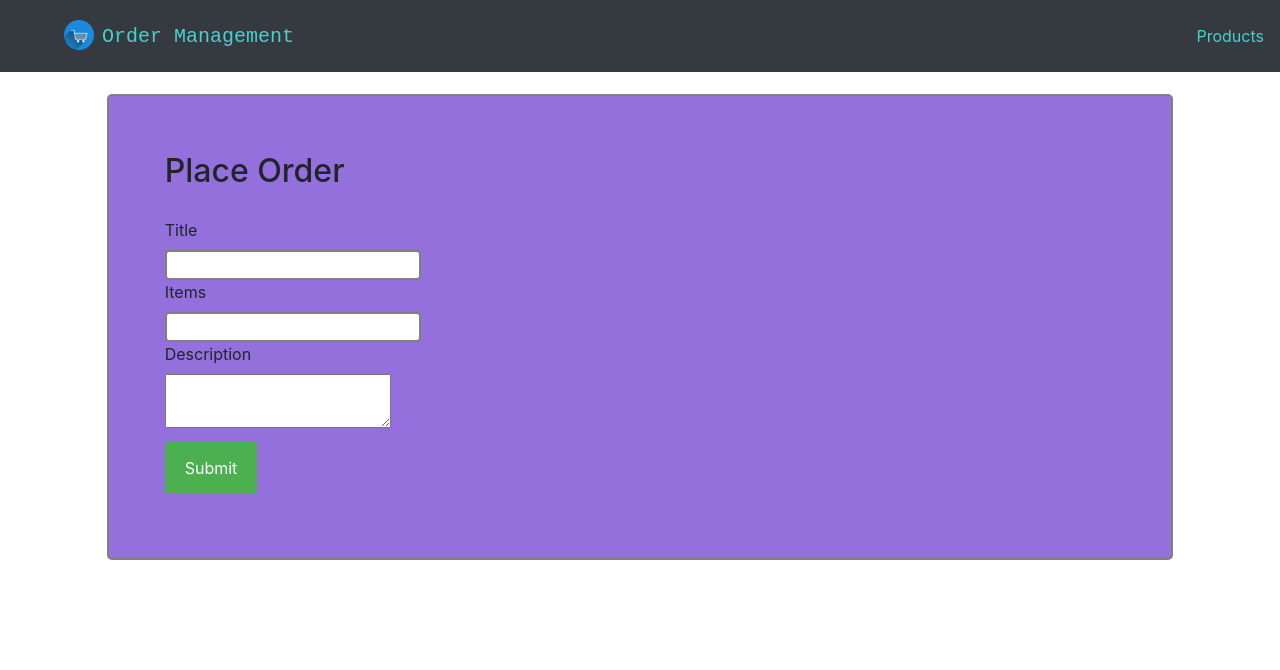
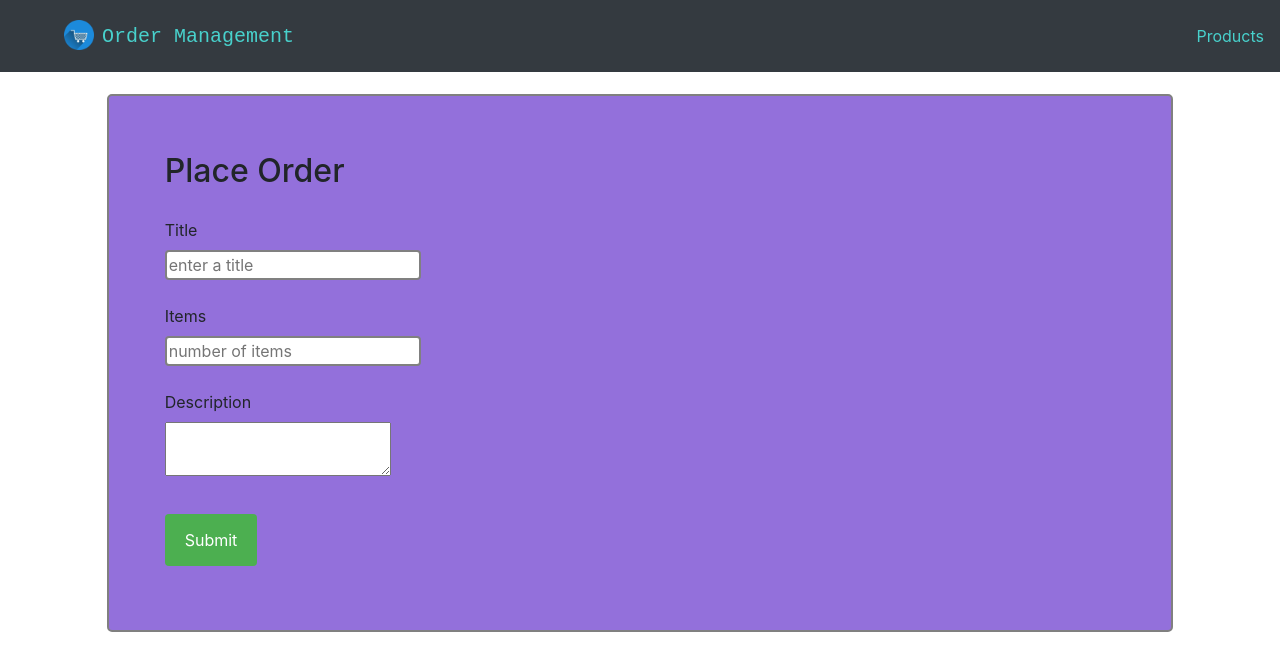
Before and after one commit to BayeedHZihan/order-management-frontend-react, a React (Create React App) app: page /place-order in a window 1280 px wide. Shown: the top 670 px of the page. Built offline with nearby package versions, Linux system fonts and the light colour scheme; the HTML template or start-up script is replaced by a standard one.

Commit message:
validation

```diff
--- a/src/components/orders/PlaceOrder.js
+++ b/src/components/orders/PlaceOrder.js
@@ -26,11 +26,16 @@ const PlaceOrder = () => {
                 <h2> Place Order </h2>
                 <form>
                     <label> Title </label><br/>
-                    <input type="text" id="order-title" required onChange={(e) => setTitle(e.target.value)}/><br/>
+                    <input type="text" id="order-title" placeholder="enter a title" required onChange={(e) => setTitle(e.target.value)}/>
+                    <br/><br/>
+
                     <label> Items </label><br/>
-                    <input type="text" id="order-items" required onChange={(e) => setItems(e.target.value)}/><br/>
+                    <input type="text" id="order-items" placeholder="number of items" required onChange={(e) => setItems(e.target.value)}/>
+                    <br/><br/>
+
                     <label> Description </label><br/>
-                    <textarea id="order-description" onChange={(e) => setDescription(e.target.value)}/><br/>
+                    <textarea id="order-description" onChange={(e) => setDescription(e.target.value)}/><br/><br/>
+
                     <input type="submit" value="Submit" onClick={handleClick}/>
                 </form>
             </div>
--- a/src/components/products/CreateProduct.js
+++ b/src/components/products/CreateProduct.js
@@ -14,16 +14,46 @@ const CreateProduct = () => {
     const [category, setCategory] = useState();
     const [image, setImage] = useState();
 
+    const [priceError, setPriceError] = useState();
+    const [titleError, setTitleError] = useState();
+    const [genericError, setGenericError] = useState();
+
     let history = useHistory();
+
+    const validate = () => {
+        if (!title) {
+            setTitleError("* Title can not be empty!");
+            return false;
+        }
+        if (!price) {
+            setPriceError("* Price can not be empty!");
+            return false;
+        }
+        if (typeof price !== Number){
+            setPriceError("* Price has to be a number!");
+            return false;
+        }
+        return true;
+    }
 
     const handleCreate = e => {
         e.preventDefault();
+        if (validate()) {
+            try{
                 const userToCreate = {title, price};
                 if (description) userToCreate.description = description;
                 if (category) userToCreate.category = category;
                 if (image) userToCreate.image = image;
                 axios.post('http://localhost:5000/products', userToCreate)
                     .then(() => history.push("/"))
+                    .catch(e => setGenericError("* One or more invalid fields!!!"))
+            }
+            catch(e){
+                setGenericError("* OOPS!!! Something went wrong!");
+            }
+
+        }
+
     }
 
     const handleGen = e => {
@@ -36,16 +66,29 @@ const CreateProduct = () => {
             <div className="top">
                 <h2> Create Product </h2>
                 <form>
+                    <div className="text-danger">{genericError}</div>
+                    <br/>
+
                     <label> Title </label><br/>
-                    <input type="text" id="prod-title" required onChange={(e) => setTitle(e.target.value)}/><br/>
+                    <input type="text" id="prod-title" required onChange={(e) => setTitle(e.target.value)}/>
+                    <div className="text-danger">{titleError}</div>
+                    <br/>
+
                     <label> Price </label><br/>
-                    <input type="text" id="prod-price" required onChange={(e) => setPrice(e.target.value)}/><br/>
+                    <input type="text" id="prod-price" required onChange={(e) => setPrice(e.target.value)}/>
+                    <div className="text-danger">{priceError}</div>
+                    <br/>
+
                     <label> Description </label><br/>
-                    <textarea type="text" id="prod-desc" onChange={(e) => setdescription(e.target.value)}/><br/>
+                    <textarea type="text" id="prod-desc" onChange={(e) => setdescription(e.target.value)}/>
+                    <br/><br/>
+
                     <label> Category </label><br/>
-                    <input type="text" id="prod-cate" onChange={(e) => setCategory(e.target.value)}/><br/>
+                    <input type="text" id="prod-cate" onChange={(e) => setCategory(e.target.value)}/><br/><br/>
+
                     <label> Image </label><br/>
-                    <input type="text" id="prod-img" onChange={(e) => setImage(e.target.value)}/><br/>
+                    <input type="text" id="prod-img" onChange={(e) => setImage(e.target.value)}/><br/><br/>
+
                     <input type="submit" value="Submit" onClick={handleCreate}/>
                 </form>
                 <h3 className="mt-5"> Or... </h3>
```
Lines whose indentation alone changed are shown as unchanged.
